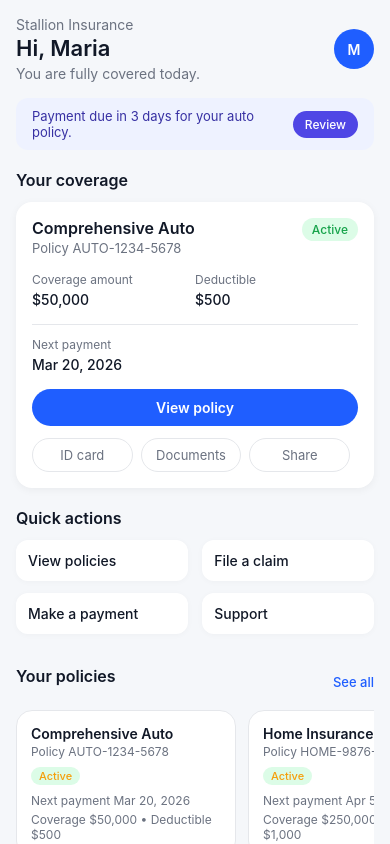
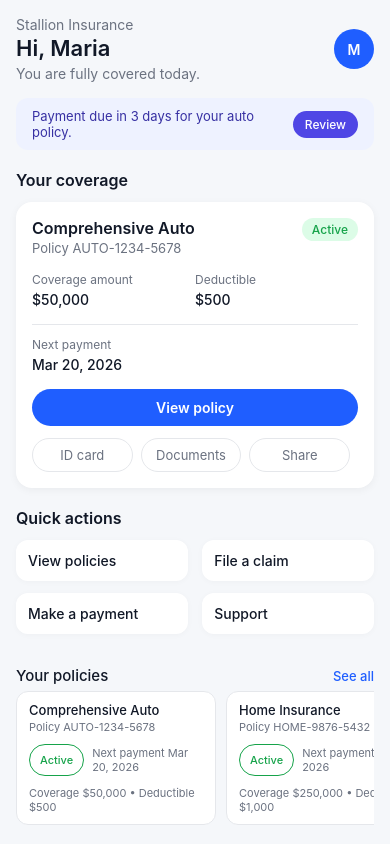
Before and after one commit to akmal-adnan/rn-ota-stallion, a React Native app: screen /Home in a window 390 px wide. Built offline with nearby package versions, Linux system fonts and the light colour scheme.

Commit message:
fix: update code

```diff
--- a/src/components/dashboard/PoliciesPreview.tsx
+++ b/src/components/dashboard/PoliciesPreview.tsx
@@ -29,6 +29,7 @@ export function PoliciesPreview({
           <Text style={styles.sectionLink}>See all</Text>
         </TouchableOpacity>
       </View>
+
       <ScrollView
         horizontal
         showsHorizontalScrollIndicator={false}
@@ -42,11 +43,11 @@ export function PoliciesPreview({
             <Text style={styles.policyNumber}>Policy {policy.number}</Text>
 
             <View style={styles.policyStatusRow}>
-              <View style={styles.statusChipActiveSmall}>
-                <Text style={styles.statusChipTextSmall}>{policy.status}</Text>
+              <View style={styles.statusPill}>
+                <Text style={styles.statusPillText}>{policy.status}</Text>
               </View>
 
-              <Text style={styles.policyMeta}>
+              <Text style={styles.policyStatusMeta}>
                 Next payment {policy.nextPaymentDate}
               </Text>
             </View>
@@ -69,13 +70,13 @@ const styles = StyleSheet.create({
     flexDirection: 'row',
     justifyContent: 'space-between',
     alignItems: 'center',
-    marginBottom: 8,
+    marginBottom: 4,
   },
   sectionTitle: {
-    fontSize: 16,
-    fontWeight: '600',
+    fontSize: 15,
+    fontWeight: '500',
     color: COLORS.textPrimary,
-    marginBottom: 12,
+    marginBottom: 0,
   },
   sectionLink: {
     fontSize: 13,
@@ -83,48 +84,55 @@ const styles = StyleSheet.create({
     fontWeight: '500',
   },
   policiesCarousel: {
-    paddingVertical: 4,
+    paddingVertical: 2,
   },
   policyCard: {
-    width: 220,
-    backgroundColor: COLORS.card,
-    borderRadius: 16,
-    padding: 14,
-    marginRight: 12,
+    width: 200,
+    backgroundColor: COLORS.white,
+    borderRadius: 12,
+    paddingVertical: 10,
+    paddingHorizontal: 12,
+    marginRight: 10,
     borderWidth: StyleSheet.hairlineWidth,
     borderColor: COLORS.border,
   },
   policyType: {
-    fontSize: 14,
-    fontWeight: '600',
+    fontSize: 13,
+    fontWeight: '500',
     color: COLORS.textPrimary,
     marginBottom: 2,
   },
   policyNumber: {
-    fontSize: 12,
+    fontSize: 11,
     color: COLORS.textSecondary,
-    marginBottom: 8,
+    marginBottom: 10,
   },
   policyStatusRow: {
-    flex: 1,
-    gap: 8,
-    alignItems: 'flex-start',
-    marginBottom: 4,
+    flexDirection: 'row',
+    alignItems: 'center',
+    marginBottom: 10,
   },
-  statusChipActiveSmall: {
-    paddingHorizontal: 8,
-    paddingVertical: 2,
+  statusPill: {
+    paddingHorizontal: 10,
+    paddingVertical: 8,
     borderRadius: 999,
-    backgroundColor: COLORS.chipSuccessBg,
-    marginRight: 8,
+    borderWidth: StyleSheet.hairlineWidth,
+    borderColor: COLORS.success,
+    backgroundColor: COLORS.white,
   },
-  statusChipTextSmall: {
+  statusPillText: {
     fontSize: 11,
     fontWeight: '500',
-    color: COLORS.warning,
+    color: COLORS.success,
+  },
+  policyStatusMeta: {
+    marginLeft: 8,
+    fontSize: 11,
+    color: COLORS.textSecondary,
+    flexShrink: 1,
   },
   policyMeta: {
-    fontSize: 12,
+    fontSize: 11,
     color: COLORS.textSecondary,
   },
 });
```
